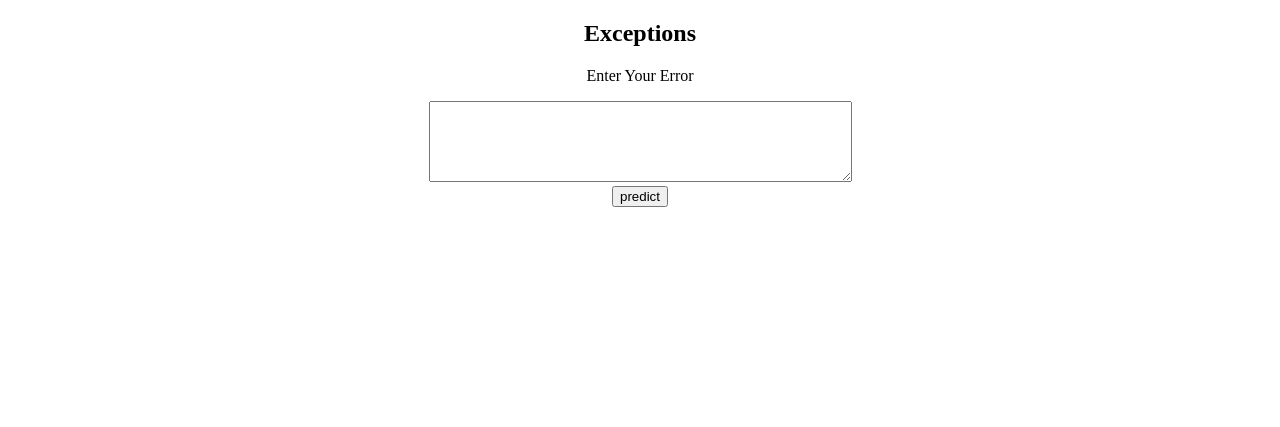
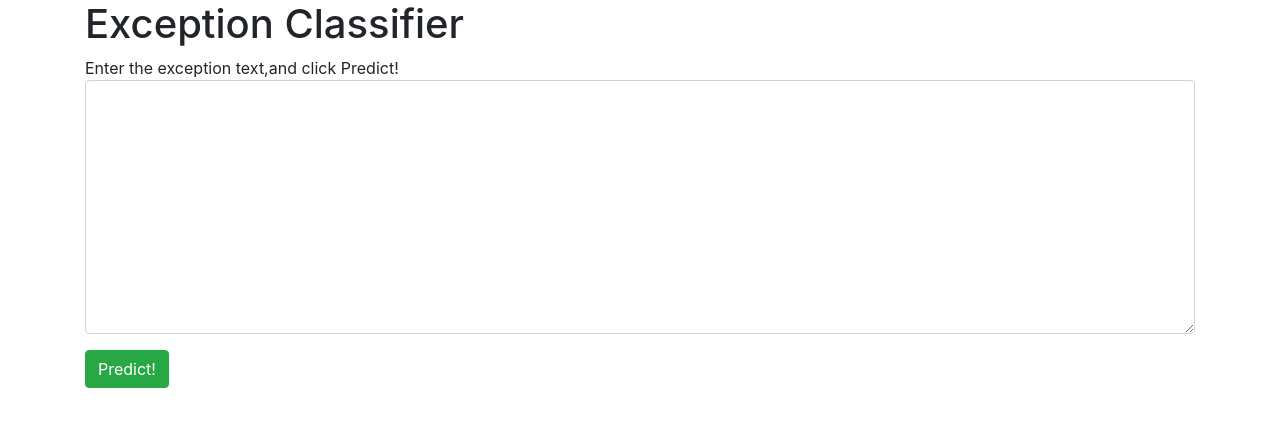
Before and after one commit to Nandhagopalcs/NLP-based-tagging-solution, a Flask app: page / in a window 1280 px wide. Shown: the top 427 px of the page. Run offline with Flask 2, Linux system fonts and the light colour scheme; parts of the project's set-up code (start-up, migrations or seed data) failed here and were passed over.

Commit message:
added styling

```diff
--- a/templates/home.html
+++ b/templates/home.html
@@ -1,24 +1,24 @@
 <!DOCTYPE html>
-<html>
+<html lang="en">
 <head>
-	<title>Exception Checker</title>
+    <meta charset="UTF-8">
+    <meta name="viewport" content="width=device-width, initial-scale=1.0">
+    <link rel="stylesheet" href="https://cdn.jsdelivr.net/npm/bootstrap@4.5.3/dist/css/bootstrap.min.css"
+        integrity="sha384-TX8t27EcRE3e/ihU7zmQxVncDAy5uIKz4rEkgIXeMed4M0jlfIDPvg6uqKI2xXr2" crossorigin="anonymous">
+    <title>Exception Checker</title>
 </head>
 <body>
-
-	<div style="text-align: center;">
-
-		<h2>Exceptions</h2>
-    </div>
-
-	<div style="text-align: center;">
-
+<div class="container">
+        <h1>Exception Classifier</h1>
+        <div>Enter the exception text,and click Predict!</div>
+        <div>
 		<form action="{{ url_for('predict')}}" method="POST">
-		<p>Enter Your Error</p>
-		<!-- <input type="text" name="comment"/> -->
-		<textarea name="message" rows="5" cols="50"></textarea>
-		<br/>
-
-		<input type="submit"  value="predict">
+		<div class="form-group">
+                    <textarea name="text" cols="20" rows="10" class="form-control"></textarea>
+                </div>
+                <div>
+                    <button type="submit" class="btn btn-success">Predict!</button>
+                </div>
 
 	</form>
     </div >
@@ -37,5 +37,6 @@
         <h3>{{result}}</h3>
         {% endif %}
     </div>
+</div>
 </body>
 </html>
```
